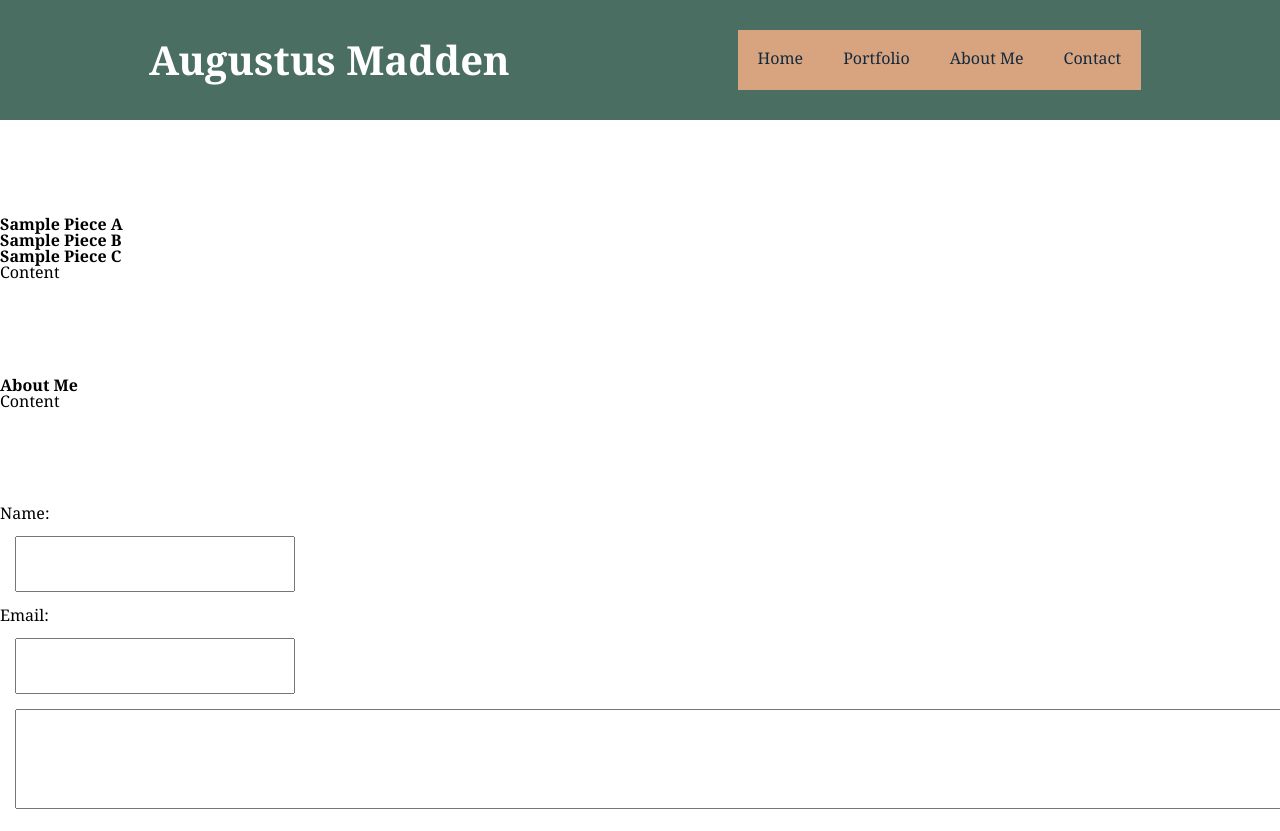
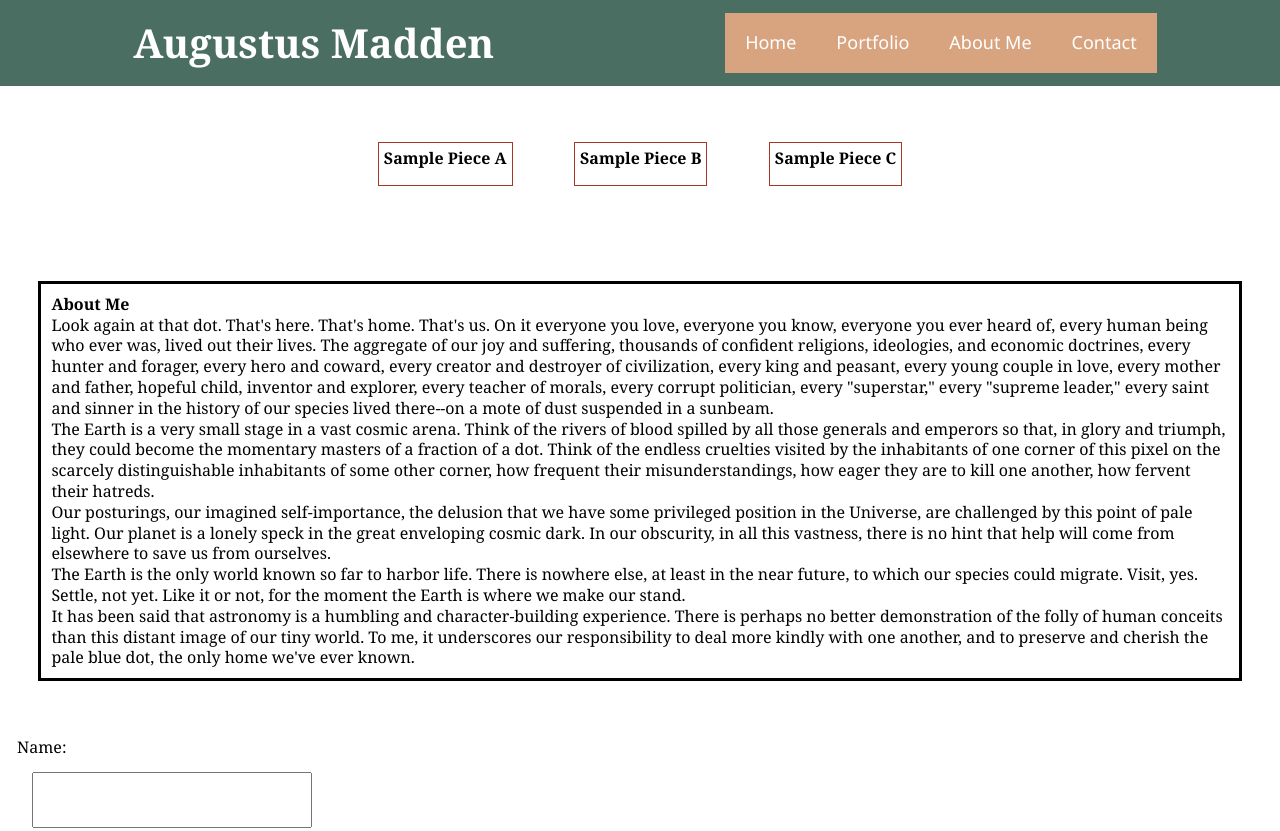
Before and after one commit to AugustusMadden/portfolio-repo, a plain HTML site: page index.html in a window 1280 px wide. Shown: the top 831 px of the page. Drawn offline with Linux system fonts and the light colour scheme.

Commit message:
css modifications, added index text

```diff
--- a/assets/css/style.css
+++ b/assets/css/style.css
@@ -8,6 +8,7 @@ body {
     display: flex;
     flex-direction: column;
     justify-content: flex-start;
+    line-height: 1.3;
   }
 
 header {
@@ -16,6 +17,8 @@ header {
     display: flex;
     flex-direction: row;
     justify-content:space-around;
+    padding: 1%;
+    line-height: 1;
     background: #4a6e62;
     color: #fff;
   }
@@ -25,24 +28,56 @@ h1 {
     margin: 10px;
 }
 nav {
+
+    font-family:'Segoe UI', Tahoma, Geneva, Verdana, sans-serif;
+    font-size: large;
     display: flex;
     justify-content: space-evenly;
     background-color: #d8a47f;
   }
 
 nav a {
-    color: #13293d;
+    color: #fff;
     padding: 20px;
     text-decoration: none;
   }
 
 main {
   display: flex;
+  flex-wrap: wrap;
   flex-direction: column;
+  max-width: 100%;
   min-height: 100vh;
   justify-content:space-evenly;
 }
 
+.portfolio{
+  display: flex;
+  flex-wrap: wrap;
+  max-width: 100%;
+  margin: 2%;
+  flex: 0 0 25%;
+  justify-content: center;
+}
+
+figure {
+  border: 1px solid #a53525;
+  margin: 2.5%;
+  padding: 5px;
+  text-align: end;
+}
+
+.about {
+  border: 3px solid ;
+  margin: 3%;
+  padding: 10px;
+}
+
+.contact{
+  margin: 2px;
+  padding: 15px;
+
+}
 footer {
     width: 100%;
     bottom: 0;
--- a/index.html
+++ b/index.html
@@ -21,14 +21,34 @@
 
     <main>
         <section class="portfolio">
-            <h2>Sample Piece A</h2>
-            <h2>Sample Piece B</h2>
-            <h2>Sample Piece C</h2>
-            <p>Content</p>
+            <figure>
+                <h2>Sample Piece A</h2>
+            </figure>
+            <figure>
+                <h2>Sample Piece B</h2>
+            </figure>
+            <figure>
+                <h2>Sample Piece C</h2>
+            </figure>
         </section>
         <section class="about">
             <h3>About Me</h3>
-                <p>Content</p>
+                <p>
+                    Look again at that dot. That's here. That's home. That's us. On it everyone you love, everyone you know, everyone you ever heard of, every human being who ever was, lived out their lives. The aggregate of our joy and suffering, thousands of confident religions, ideologies, and economic doctrines, every hunter and forager, every hero and coward, every creator and destroyer of civilization, every king and peasant, every young couple in love, every mother and father, hopeful child, inventor and explorer, every teacher of morals, every corrupt politician, every "superstar," every "supreme leader," every saint and sinner in the history of our species lived there--on a mote of dust suspended in a sunbeam.<br>
+
+
+                    The Earth is a very small stage in a vast cosmic arena. Think of the rivers of blood spilled by all those generals and emperors so that, in glory and triumph, they could become the momentary masters of a fraction of a dot. Think of the endless cruelties visited by the inhabitants of one corner of this pixel on the scarcely distinguishable inhabitants of some other corner, how frequent their misunderstandings, how eager they are to kill one another, how fervent their hatreds.<br>
+
+
+                    Our posturings, our imagined self-importance, the delusion that we have some privileged position in the Universe, are challenged by this point of pale light. Our planet is a lonely speck in the great enveloping cosmic dark. In our obscurity, in all this vastness, there is no hint that help will come from elsewhere to save us from ourselves.<br>
+
+
+                    The Earth is the only world known so far to harbor life. There is nowhere else, at least in the near future, to which our species could migrate. Visit, yes. Settle, not yet. Like it or not, for the moment the Earth is where we make our stand.<br>
+
+
+                    It has been said that astronomy is a humbling and character-building experience. There is perhaps no better demonstration of the folly of human conceits than this distant image of our tiny world. To me, it underscores our responsibility to deal more kindly with one another, and to preserve and cherish the pale blue dot, the only home we've ever known.
+
+                </p>
         </section>
         <section class="contact">
             <p class="name">
@@ -50,3 +70,6 @@
     <span>Copyright © 2022 | All Rights Reserved.</span>
 </footer>
 </html>
+
+<!-- Check "Box Styling" and "Custom forms" for hover-over effects and portfolio link designs-->
+ <!-- "Psuedo-classes" as well for header styling -->
```
